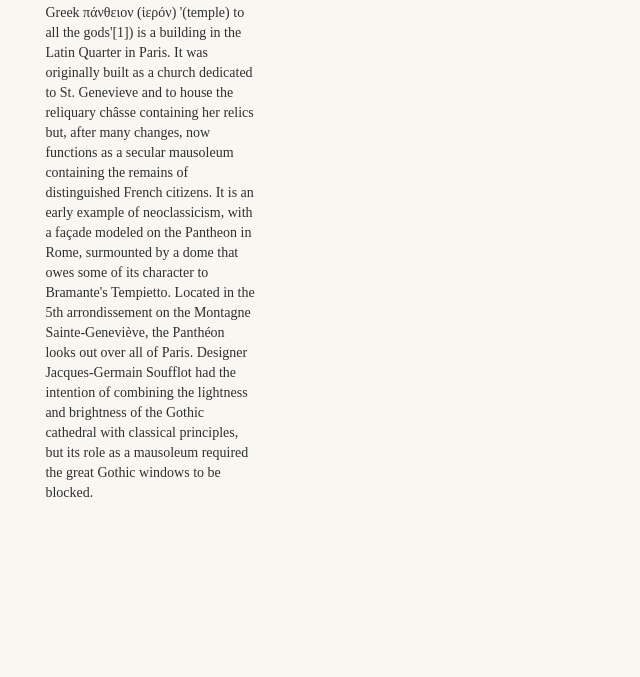
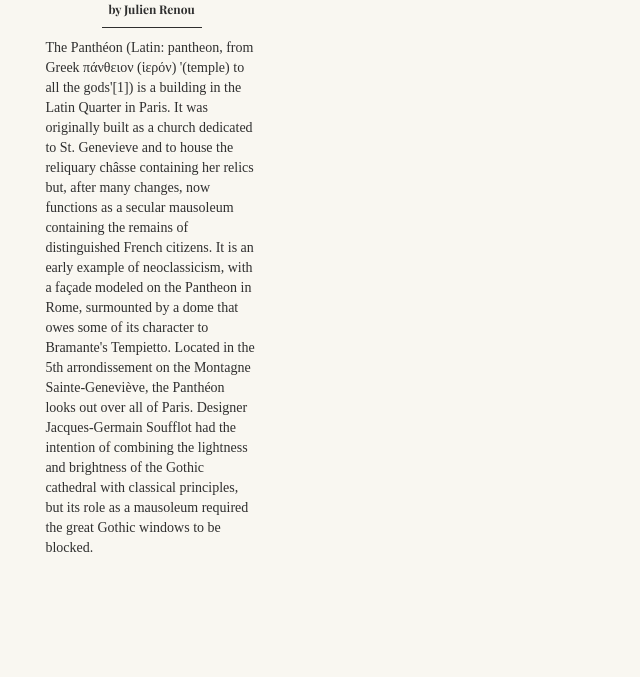
Before and after one commit to JulienRenou/Git_session, a plain HTML site: page index.html in a window 1280 px wide. Shown: the part 123-800 px from the top of the page, without its empty margins (0-640 px from the left). Drawn offline with nearby package versions, Linux system fonts and the light colour scheme; a web font is replaced by a local one.

Commit message:
Author added

```diff
--- a/articles/pantheon.html
+++ b/articles/pantheon.html
@@ -2,6 +2,11 @@
 	<span class='headline hl3'>
 		Panthéon
 	</span>
+	<span class='headline hl4'>
+		by Julien Renou
+	</span>
 </div>
 
+<p>
 The Panthéon (Latin: pantheon, from Greek πάνθειον (ἱερόν) '(temple) to all the gods'[1]) is a building in the Latin Quarter in Paris. It was originally built as a church dedicated to St. Genevieve and to house the reliquary châsse containing her relics but, after many changes, now functions as a secular mausoleum containing the remains of distinguished French citizens. It is an early example of neoclassicism, with a façade modeled on the Pantheon in Rome, surmounted by a dome that owes some of its character to Bramante's Tempietto. Located in the 5th arrondissement on the Montagne Sainte-Geneviève, the Panthéon looks out over all of Paris. Designer Jacques-Germain Soufflot had the intention of combining the lightness and brightness of the Gothic cathedral with classical principles, but its role as a mausoleum required the great Gothic windows to be blocked.
+</p>
```
